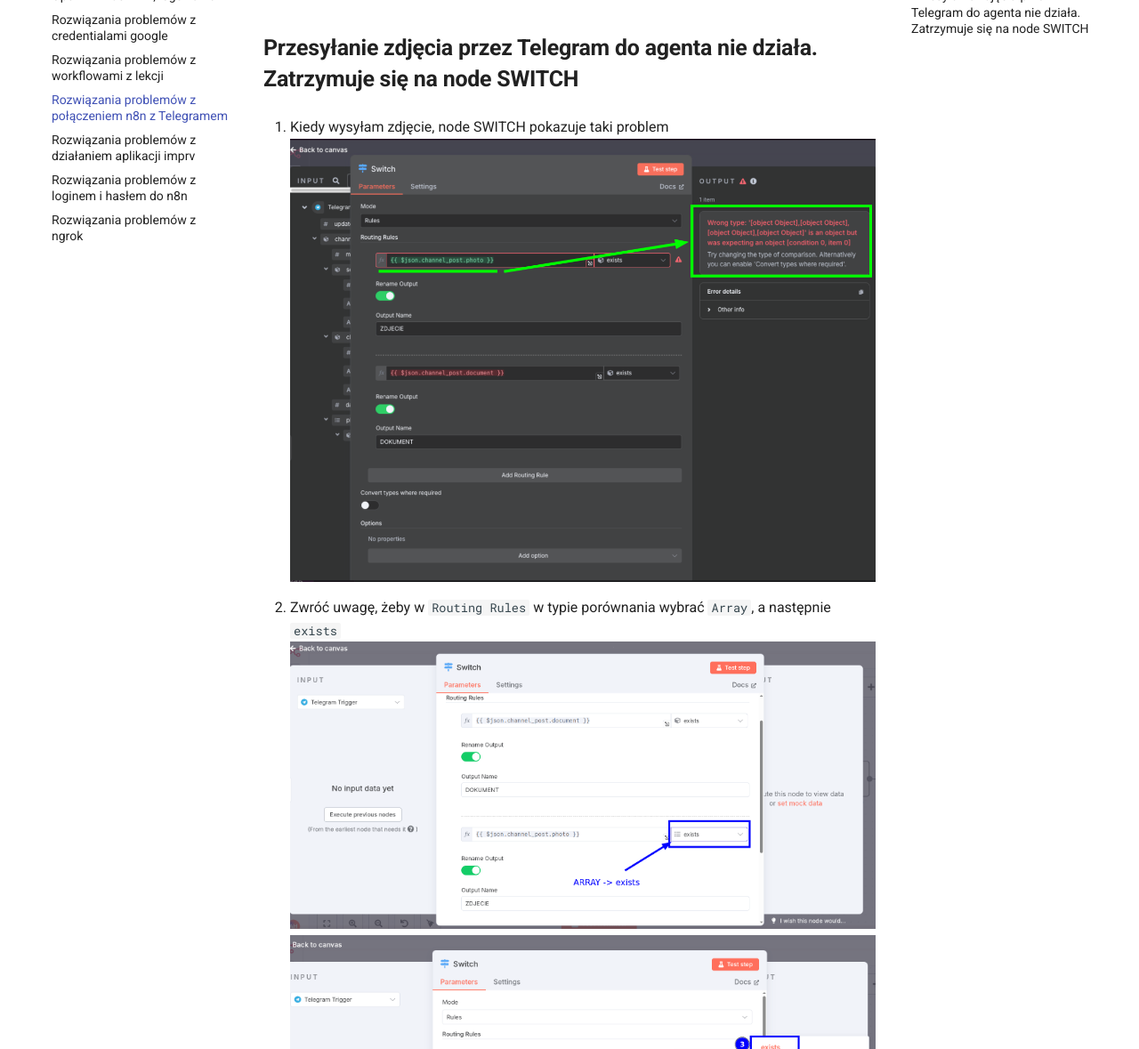
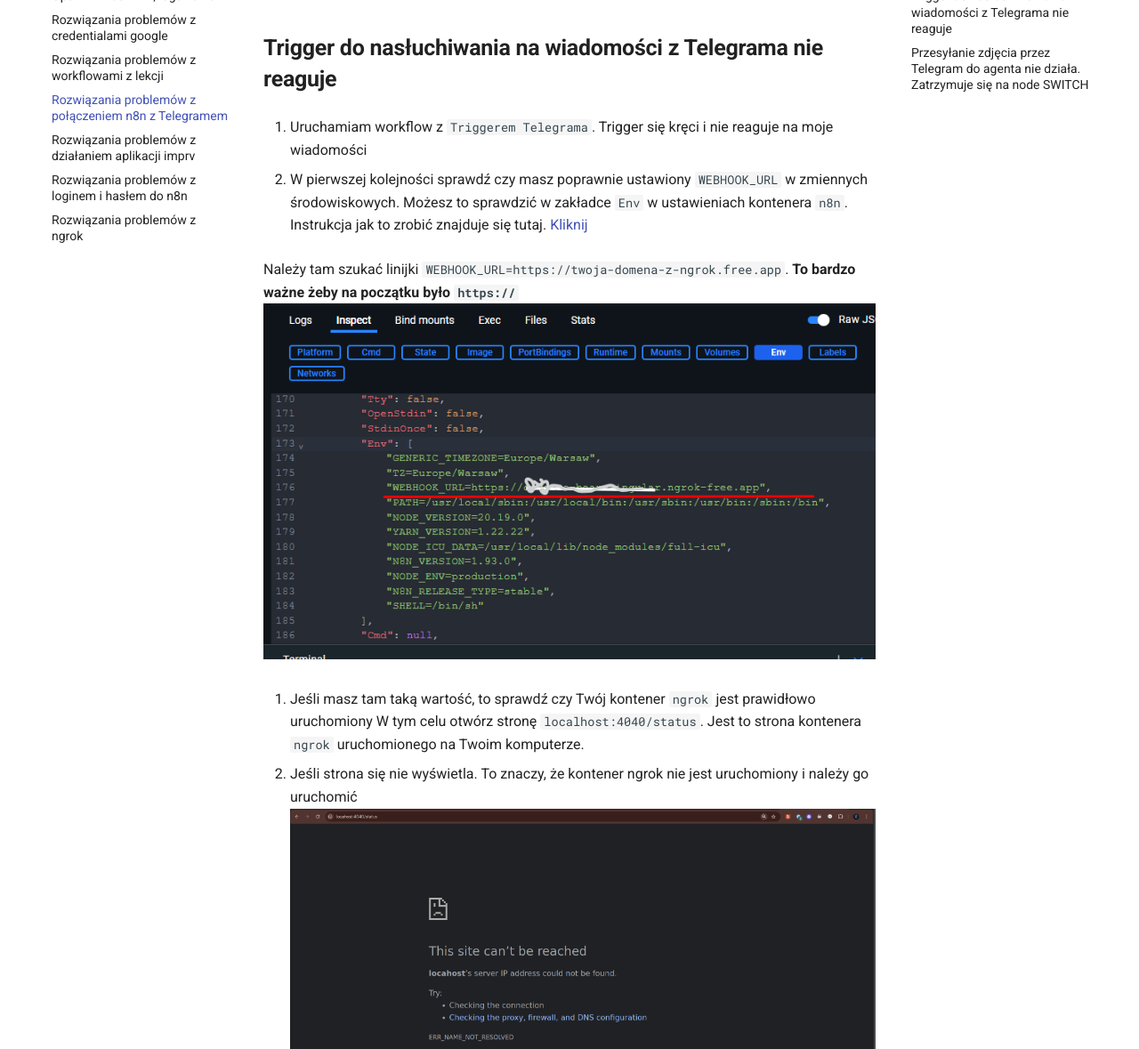
Before and after one commit to imprv-ai/agenci-ai-faq, an MkDocs documentation site: the page built from docs/pages/06_telegram_problems.md, in a window 1280 px wide and 1400 px high, scrolled down 2203 px, cut to the strip 221-1400 px from the top of the window. Shown: the whole strip at 89% size. Built offline with MkDocs 1.6.1 and Material for MkDocs 9.7.7, drawn with Linux system fonts in a browser that asks for light colours; comment, search, counter and statistics services are not loaded; some of the changed text lies outside the part shown.

Commit message:
problem with webhook

```diff
--- a/docs/pages/06_telegram_problems.md
+++ b/docs/pages/06_telegram_problems.md
@@ -21,8 +21,27 @@
 
 1. Należy ustawić zmienną środowiskową `WEBHOOK_URL` i jej wartość ustawić na domenę, którą mamy z `ngrok`
 
-   **WAŻNE!** : wartość którą wpisujemy powinna mieć postać `https://TWOJA_DOMENA_NGROK`
+   **WAŻNE!** : wartość którą wpisujemy powinna mieć postać `https://TWOJA_DOMENA_NGROK`
    <div style="position: relative; padding-bottom: 56.25%; height: 0;"><iframe src="https://www.loom.com/embed/b0fb4aa94f90493da164214e88ee1c07?sid=e86d29a8-2a97-4b11-840f-2bea0575d1a5" frameborder="0" webkitallowfullscreen mozallowfullscreen allowfullscreen style="position: absolute; top: 0; left: 0; width: 100%; height: 100%;"></iframe></div>
+
+## **Trigger do nasłuchiwania na wiadomości z Telegrama nie reaguje**
+1. Uruchamiam workflow z `Triggerem Telegrama`. Trigger się kręci i nie reaguje na moje wiadomości
+
+1. W pierwszej kolejności sprawdź czy masz poprawnie ustawiony `WEBHOOK_URL` w zmiennych środowiskowych. Możesz to sprawdzić w zakładce `Env` w ustawieniach kontenera `n8n`. Instrukcja jak to zrobić znajduje się tutaj. [Kliknij](../02_docker_desktop/#jak-sprawdzic-ustawienia-kontenera-docker-desktop)
+
+Należy tam szukać linijki `WEBHOOK_URL=https://twoja-domena-z-ngrok.free.app`. **To bardzo ważne żeby na początku było `https://`**
+   ![](assets/problems__telegram__webhook_1.png)
+
+1. Jeśli masz tam taką wartość, to sprawdź czy Twój kontener `ngrok` jest prawidłowo uruchomiony
+W tym celu otwórz stronę `localhost:4040/status`. Jest to strona kontenera `ngrok` uruchomionego na Twoim komputerze.
+
+
+1. Jeśli strona się nie wyświetla. To znaczy, że kontener ngrok nie jest uruchomiony i należy go uruchomić
+   ![](assets/problems__telegram__webhook_2.png)
+
+1. Jeśli `ngrok` jest prawidłowo uruchomiony to zobaczysz stronę statusu
+   ![](assets/problems__telegram__webhook_3.png)
+   Porównaj jeszcze raz wartość pola `URL` z tym co masz w `WEBHOOK_URL`
 
 ## **Przesyłanie zdjęcia przez Telegram do agenta nie działa. Zatrzymuje się na node SWITCH**
 
```
